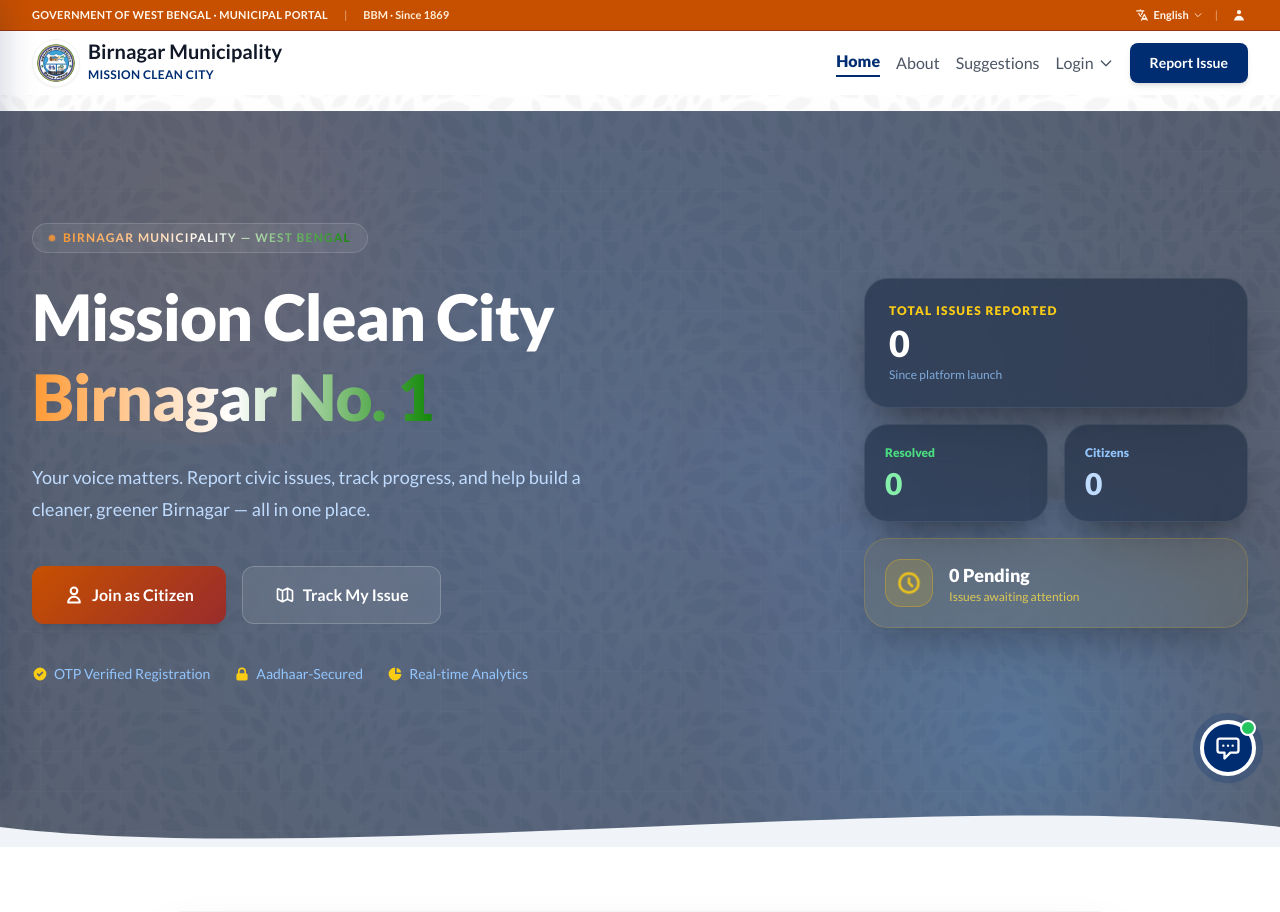
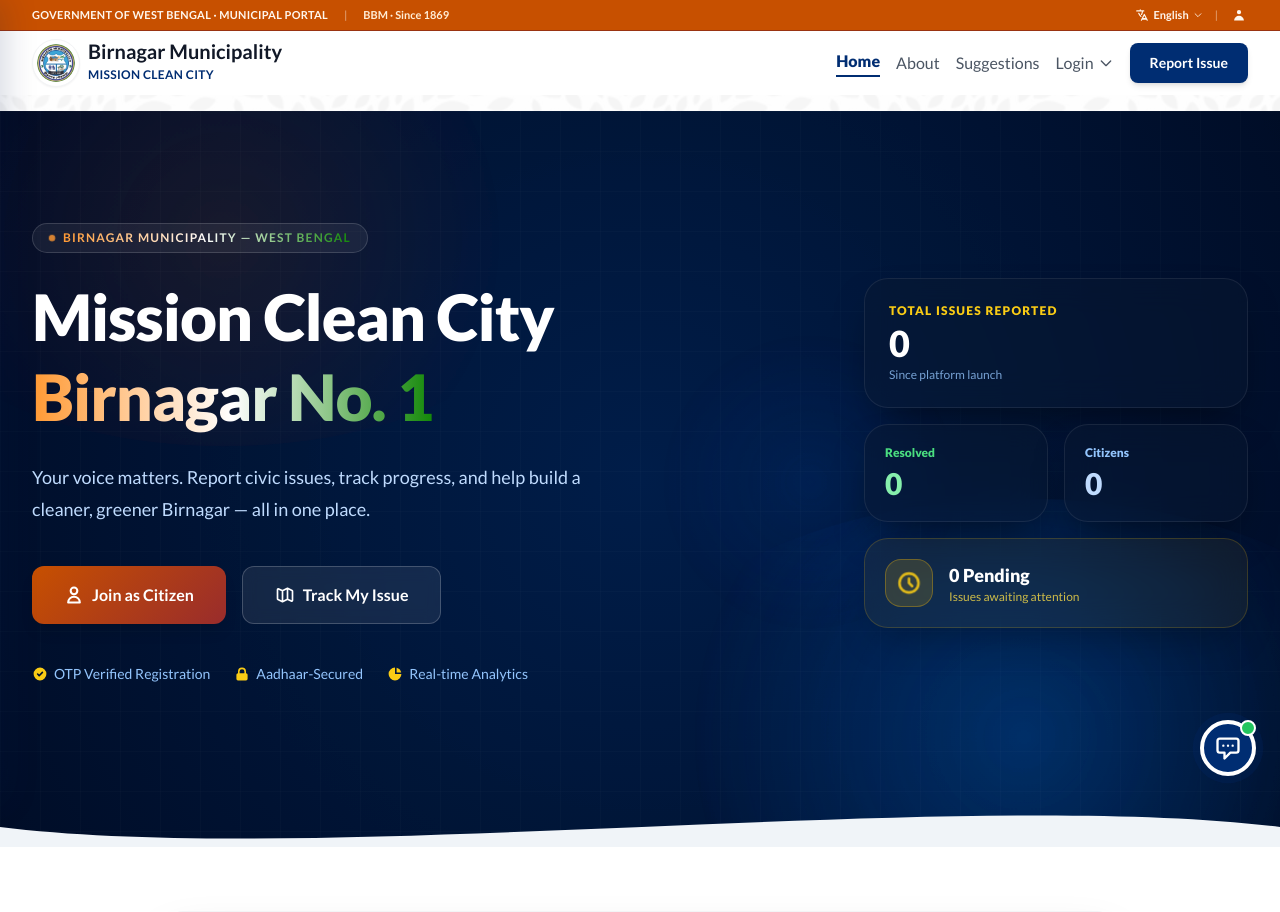
Before and after one commit to ronipaul2021/mission-clean-city, a Django app: page / in a window 1280 px wide. Shown: the top 912 px of the page. Run offline with Django 5.2, Linux system fonts and the light colour scheme; data that the repository does not hold is empty; some libraries are stand-ins or nearby versions.

Commit message:
style: remove white haze/fade from hero leaf pattern overlay

```diff
--- a/templates/home.html
+++ b/templates/home.html
@@ -321,14 +321,11 @@
     .leaf-pattern-bg {
         position: absolute;
         inset: 0;
-        background-image:
-            radial-gradient(circle at 50% 50%, rgba(0, 27, 69, 0.5) 0%, rgba(0, 12, 36, 0.95) 100%),
-            url("{% static 'images/leaf_pattern.png' %}");
+        background-image: url("{% static 'images/leaf_pattern.png' %}");
         background-repeat: repeat;
-        background-size: auto, 280px;
-        background-blend-mode: overlay;
-        opacity: 0.35;
-        mix-blend-mode: screen;
+        background-size: 280px;
+        opacity: 0.06;
+        mix-blend-mode: overlay;
         pointer-events: none;
     }
 </style>
```
